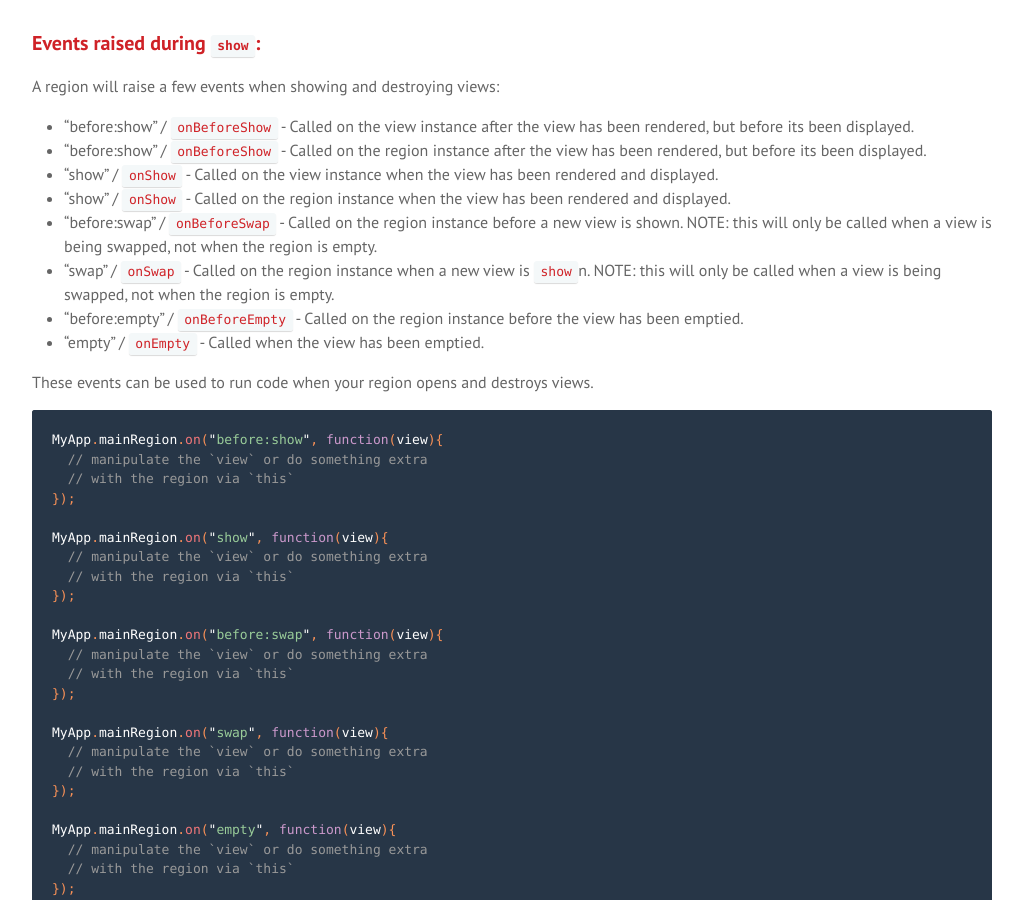
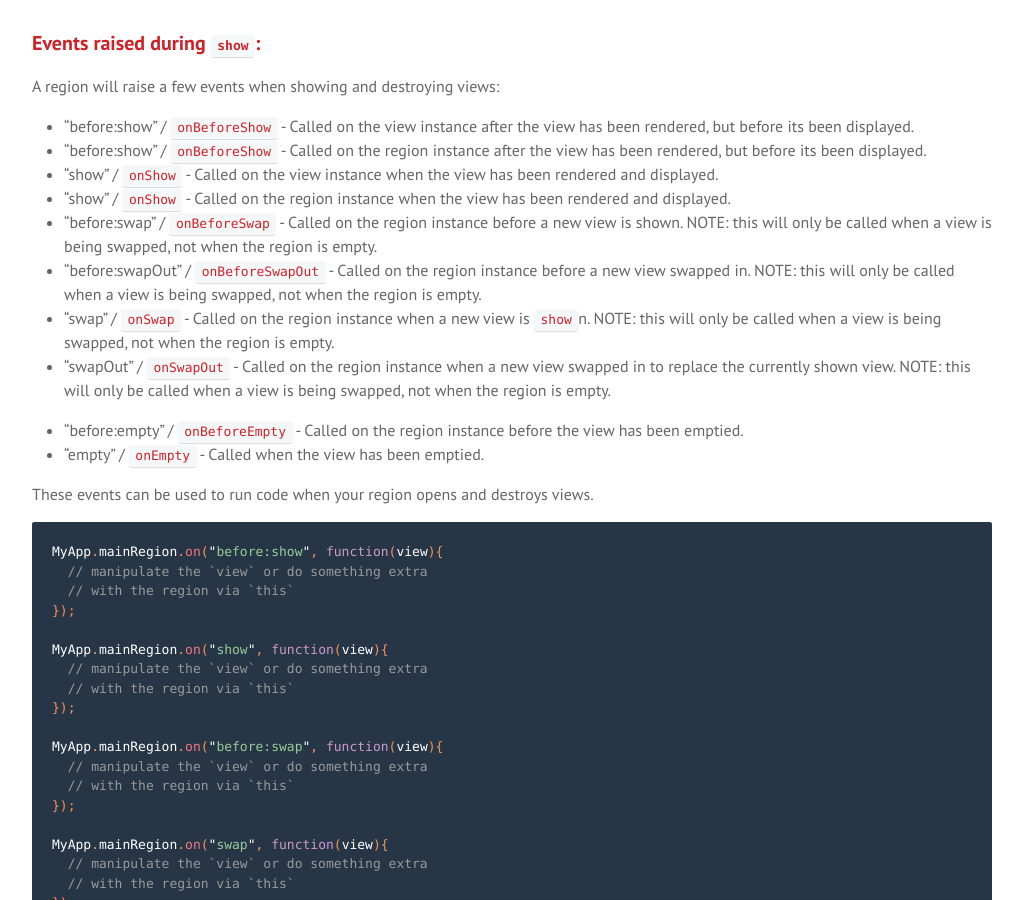
Before and after one commit to sadcitizen/marionettejs.ru, a Jekyll site: the page built from _posts/2014-05-10-region.md, in a window 1280 px wide and 900 px high, scrolled down 7507 px. Shown: the whole window, without its empty margins (128-1151 px from the left). Built offline with Jekyll 4.4.1, drawn with Linux system fonts in a browser that asks for light colours; some web fonts are replaced; Markdown is read by kramdown in place of the engine named in the settings.

Commit message:
update ru/Region to v2.2.0

```diff
--- a/_includes/translation/ru/marionette.region.md
+++ b/_includes/translation/ru/marionette.region.md
@@ -371,14 +371,18 @@ MyApp.someRegion.attachView(myView);
 
 ### Events raised during `show`:
 
-A region will raise a few events when showing and destroying views:
+A region will raise a few events when showing
+and destroying views:
 
 * "before:show" / `onBeforeShow` - Called on the view instance after the view has been rendered, but before its been displayed.
 * "before:show" / `onBeforeShow` - Called on the region instance after the view has been rendered, but before its been displayed.
 * "show" / `onShow` - Called on the view instance when the view has been rendered and displayed.
 * "show" / `onShow` - Called on the region instance when the view has been rendered and displayed.
 * "before:swap" / `onBeforeSwap` - Called on the region instance before a new view is shown. NOTE: this will only be called when a view is being swapped, not when the region is empty.
+* "before:swapOut" / `onBeforeSwapOut` - Called on the region instance before a new view swapped in. NOTE: this will only be called when a view is being swapped, not when the region is empty.
 * "swap" / `onSwap` - Called on the region instance when a new view is `show`n. NOTE: this will only be called when a view is being swapped, not when the region is empty.
+* "swapOut" / `onSwapOut` - Called on the region instance when a new view swapped in to replace the currently shown view. NOTE: this will only be called when a view is being swapped, not when the region is empty.
+
 * "before:empty" / `onBeforeEmpty` - Called on the region instance before the view has been emptied.
 * "empty" / `onEmpty` - Called when the view has been emptied.
 
```
